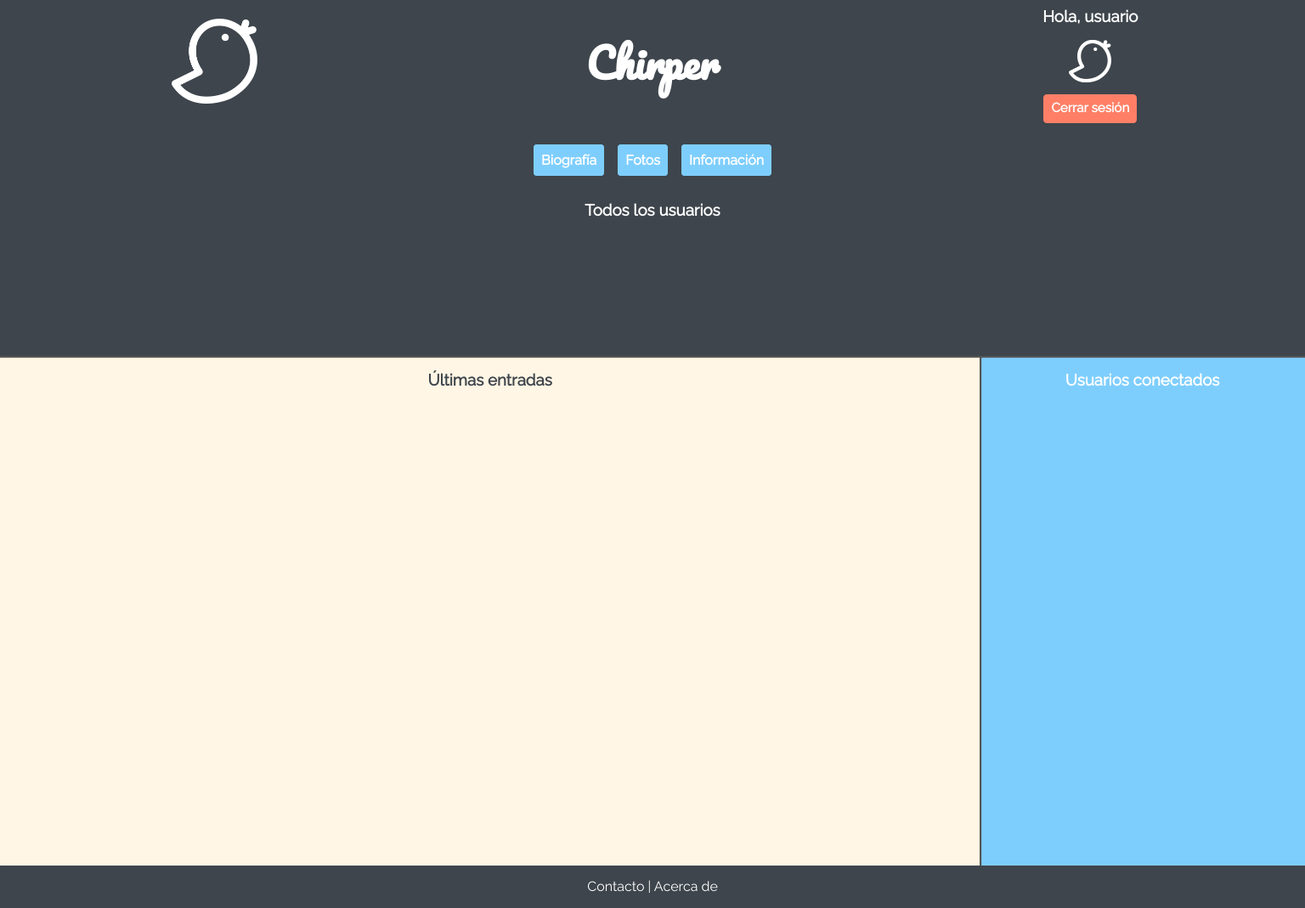
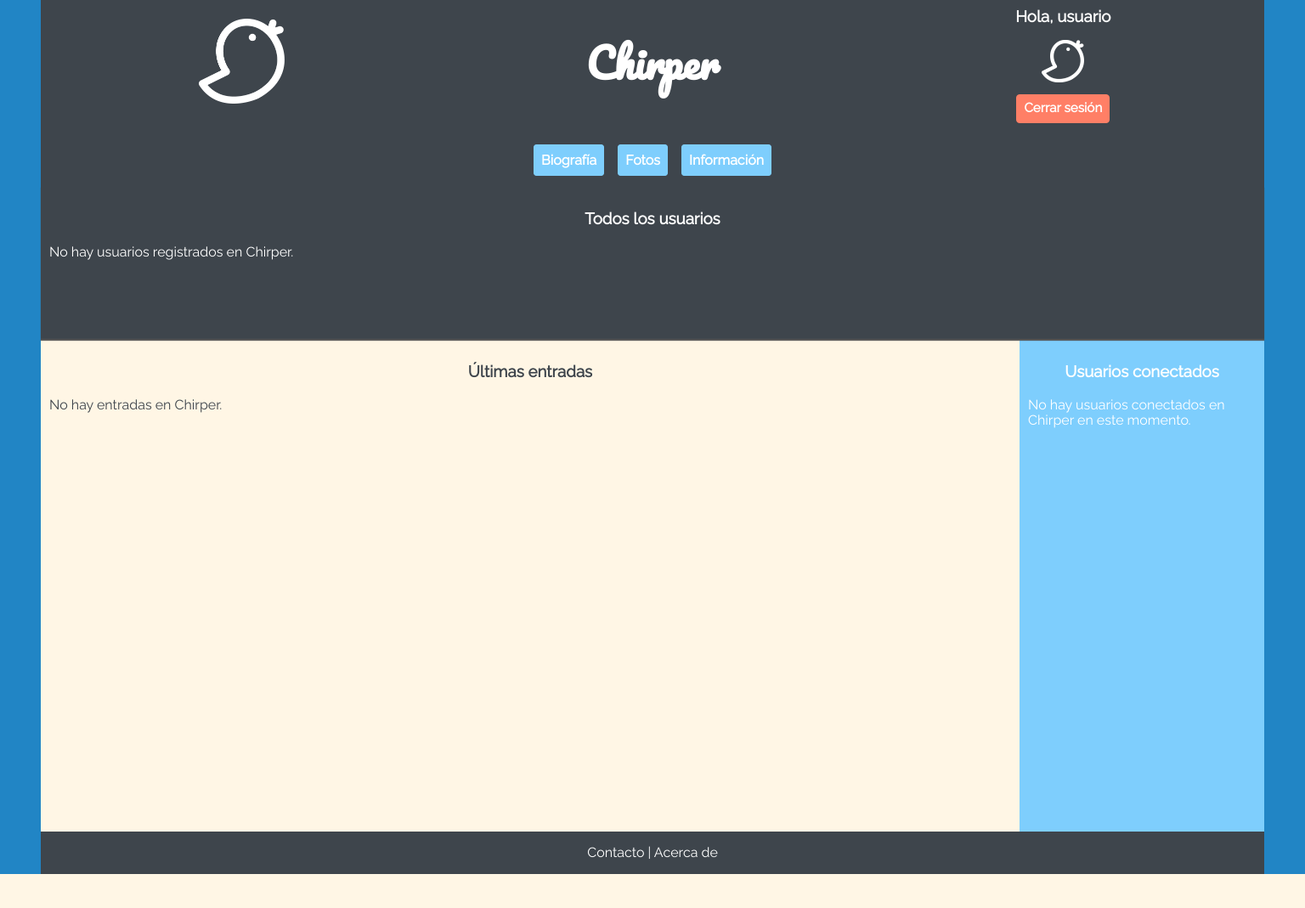
Before and after one commit to JuanjiJG/Chirper, a PHP site: page /portada.html in a window 1536 px wide. Shown: the whole page at 85% size. After the commit the page ends 1029 px from the top, so only its background shows below. Run offline with PHP 8.4, Linux system fonts and the light colour scheme.

Commit message:
Pequeños arreglos responsive

```diff
--- a/P1/css/style.css
+++ b/P1/css/style.css
@@ -11,8 +11,8 @@ html {
 }
 
 .grid-container {
+    min-height: 100%;
     display: grid;
-    min-height: 100%;
     grid-template-rows: auto 1fr;
     grid-template-areas:
         "header"
@@ -59,10 +59,11 @@ html {
 #all-users {
     grid-area: all-users;
     background-color: #3E454C;
-    height: 33vh;
+    height: 30vh;
     overflow-y: scroll;
     box-shadow: 0px 2px 1px #555;
     z-index: 5;
+    padding: 10px;
 }
 #all-users h3 {
     text-align: center;
@@ -71,10 +72,9 @@ html {
 #connected-users {
     grid-area: connected-users;
     background-color: #7ECEFD;
-    height: 33vh;
+    height: 30vh;
     overflow-y: scroll;
-    box-shadow: 2px 0px 1px #555;
-    z-index: 3;
+    padding: 10px;
 }
 
 #connected-users h3 {
@@ -83,11 +83,10 @@ html {
 
 #last-posts {
     grid-area: last-posts;
-    height: 66vh;
+    height: 60vh;
     background-color: #FFF6E5;
     color: #3E454C;
-    box-shadow: 2px 0px 1px #555;
-    z-index: 4;
+    padding: 10px;
 }
 
 #last-posts h3 {
@@ -195,7 +194,8 @@ footer {
 }
 
 body {
-    margin: 0;
+    max-width: 1440px;
+    margin: 0 auto;
     padding: 0;
     color: #ffffff;
     background-color: #2185C5;
@@ -222,55 +222,57 @@ body {
     }
 
     #all-users {
-        height: 33vh;
+        height: 30vh;
     }
 
     #connected-users {
-        height: 33vh;
+        height: 30vh;
     }
 
     #last-posts {
-        height: 66vh;
+        height: 60vh;
     }
 }
 
 @media (min-width: 1024px) {
     .main-cover-grid-container {
+        grid-template-columns: 0.7fr 0.3fr;
         grid-template-areas:
-                "all-users all-users all-users all-users all-users all-users"
-                "last-posts last-posts last-posts last-posts last-posts connected-users";
+                "all-users all-users"
+                "last-posts connected-users";
     }
 
     #all-users {
-        height: 33vh;
+        height: 30vh;
     }
 
     #connected-users {
-        height: 66vh;
+        height: 60vh;
     }
 
     #last-posts {
-        height: 66vh;
+        height: 60vh;
     }
 }
 
 @media (min-width: 1440px) {
     .main-cover-grid-container {
+        grid-template-columns: 0.8fr 0.2fr;
         grid-template-areas:
-                "all-users all-users all-users all-users all-users all-users"
-                "last-posts last-posts last-posts last-posts last-posts connected-users";
+                "all-users all-users"
+                "last-posts connected-users";
     }
 
     #all-users {
-        height: 25vh;
+        height: 20vh;
     }
 
     #connected-users {
-        height: 75vh;
+        height: 70vh;
     }
 
     #last-posts {
-        height: 75vh;
+        height: 70vh;
     }
 }
 
--- a/P1/portada.html
+++ b/P1/portada.html
@@ -46,12 +46,15 @@
   <section class="main-cover-grid-container">
     <section id="all-users">
       <h3>Todos los usuarios</h3>
+      <p>No hay usuarios registrados en Chirper.</p>
     </section>
     <section id="last-posts">
       <h3>Últimas entradas</h3>
+      <p>No hay entradas en Chirper.</p>
     </section>
     <section id="connected-users">
       <h3>Usuarios conectados</h3>
+      <p>No hay usuarios conectados en Chirper en este momento.</p>
     </section>
   </section>
 </main>
```
